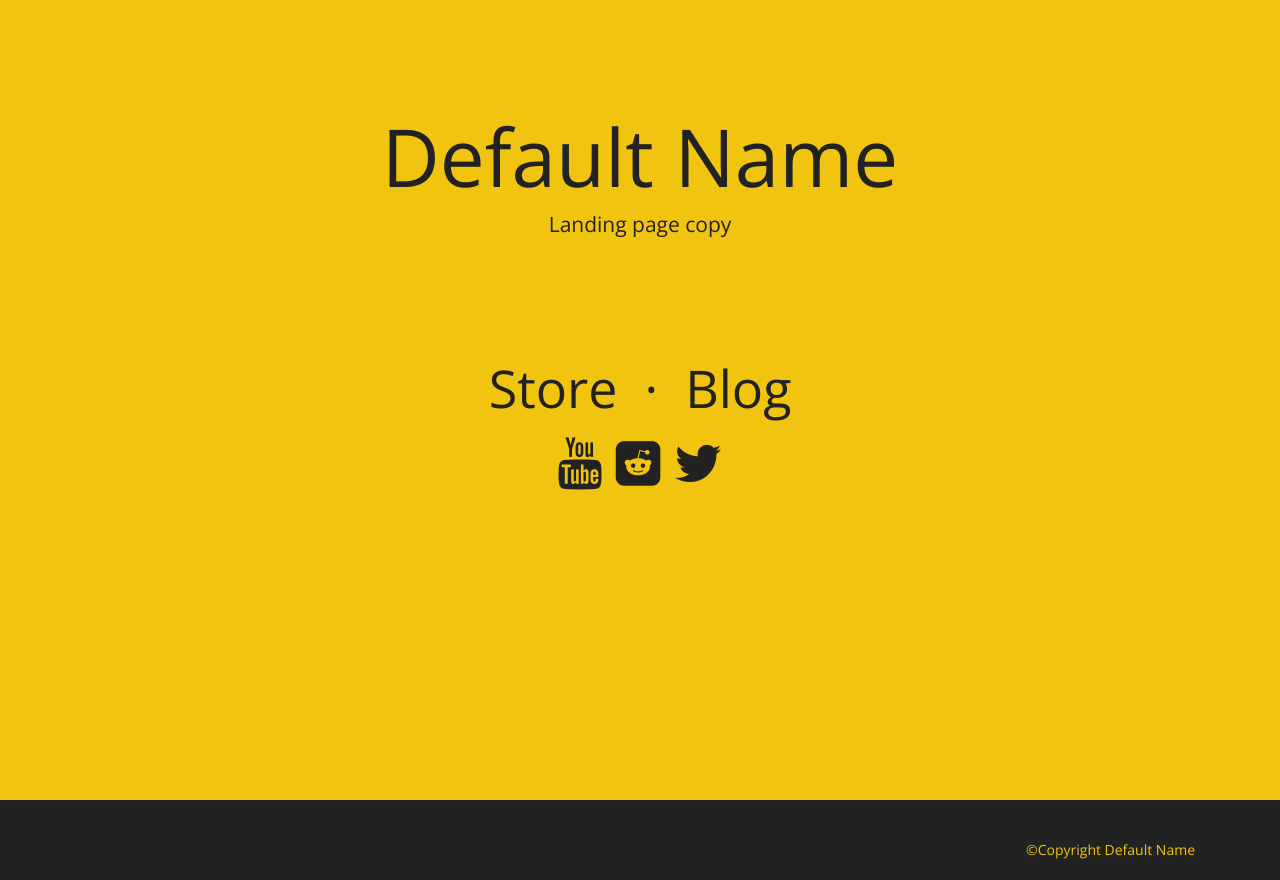
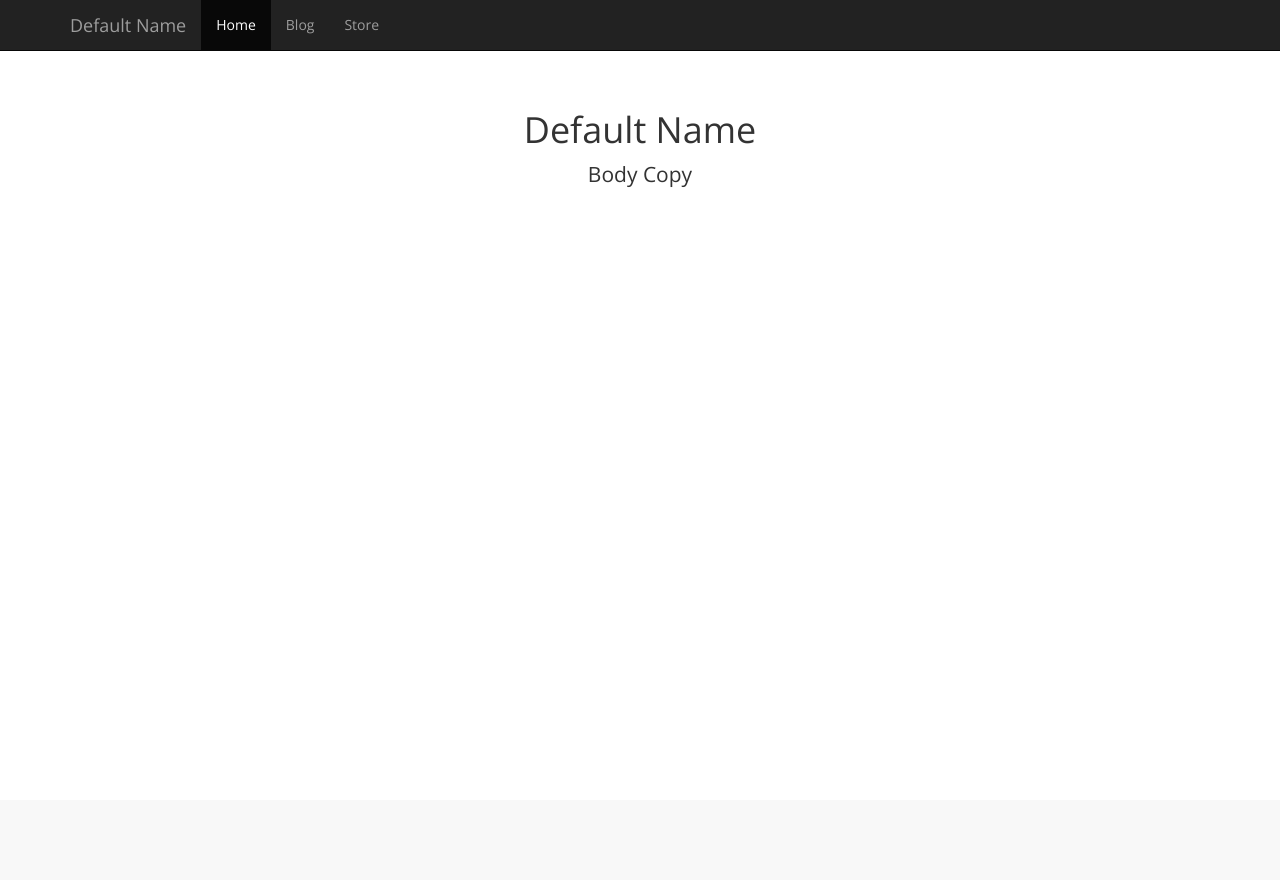
Before and after one commit to bliti/tienda, a Django app: page / in a window 1280 px wide. After the commit the page ends 187 px from the top, so only its background shows below. Run offline with Django 3.2, Linux system fonts and the light colour scheme; some libraries are stand-ins or nearby versions.

Commit message:
updated landing page template to something more generic and flexible

```diff
--- a/landing_page/templates/index.html
+++ b/landing_page/templates/index.html
@@ -1,120 +1,77 @@
-<!-- Very simple template to get you started. -->
 <!DOCTYPE html>
 <html lang="en">
   <head>
-        <meta http-equiv="content-type" content="text/html; charset=UTF-8">
     <meta charset="utf-8">
-        <title>{{view.company_name}}</title>
-        <meta name="generator" content="Bootply" />
-        <meta name="viewport" content="width=device-width, initial-scale=1, maximum-scale=1">
-        <link href="//netdna.bootstrapcdn.com/bootstrap/3.0.2/css/bootstrap.min.css" rel="stylesheet">
+    <meta http-equiv="X-UA-Compatible" content="IE=edge">
+    <meta name="viewport" content="width=device-width, initial-scale=1">
+    <meta name="description" content="{{view.company_name}}">
+    <meta name="author" content="">
 
-        <!--[if lt IE 9]>
-          <script src="//html5shim.googlecode.com/svn/trunk/html5.js"></script>
-        <![endif]-->
-        <link rel="shortcut icon" href="/bootstrap/img/favicon.ico">
-        <link rel="apple-touch-icon" href="/bootstrap/img/apple-touch-icon.png">
-        <link rel="apple-touch-icon" sizes="72x72" href="/bootstrap/img/apple-touch-icon-72x72.png">
-        <link rel="apple-touch-icon" sizes="114x114" href="/bootstrap/img/apple-touch-icon-114x114.png">
-		<link href="//netdna.bootstrapcdn.com/font-awesome/4.2.0/css/font-awesome.min.css" type="text/css" rel="stylesheet">
+    <title>WutBot</title>
+
+    <!-- Bootstrap core CSS -->
+    <link href="//maxcdn.bootstrapcdn.com/bootstrap/3.3.0/css/bootstrap.min.css" rel="stylesheet">
 	<link href='http://fonts.googleapis.com/css?family=Open+Sans' rel='stylesheet' type='text/css'>
 
 
 
-	<style type="text/css">
-		  html,body {
-		  height:100%;
+    <!-- HTML5 shim and Respond.js for IE8 support of HTML5 elements and media queries -->
+    <!--[if lt IE 9]>
+      <script src="https://oss.maxcdn.com/html5shiv/3.7.2/html5shiv.min.js"></script>
+      <script src="https://oss.maxcdn.com/respond/1.4.2/respond.min.js"></script>
+    <![endif]-->
+
+    <style>
+
+		body {
+		  padding-top: 50px;
 		  font-family: 'Open Sans', sans-serif;
-		  background: #222;
 		}
-
-		h1 {
-		  font-family: 'Open Sans', sans-serif;
-		  font-size:80px;
-		  color:#222;
-		}
-
-		.footer {
-			color:#f1c40f;
-
-		}
-
-		.lead {
-			color:#222;
-		}
-
-
-		/* Custom container */
-		.container-full {
-		  margin: 0 auto;
-		  width: 100%;
-		  min-height:100%;
-		  background-color:#f1c40f;
-		  color:#222;
-		  overflow:hidden;
-		}
-
-		.container-full a {
-		  color:#222;
-		  text-decoration:none;
-		}
-
-		.vcenter {
-		  margin-top:7%;
+		.starter-template {
+		  padding: 40px 15px;
+		  text-align: center;
 		}
 
     </style>
   </head>
 
+  <body>
 
-    <body  >
+    <nav class="navbar navbar-inverse navbar-fixed-top" role="navigation">
+      <div class="container">
+        <div class="navbar-header">
+          <button type="button" class="navbar-toggle collapsed" data-toggle="collapse" data-target="#navbar" aria-expanded="false" aria-controls="navbar">
+            <span class="sr-only">Toggle navigation</span>
+            <span class="icon-bar"></span>
+            <span class="icon-bar"></span>
+            <span class="icon-bar"></span>
+          </button>
+          <a class="navbar-brand" href="/">{{view.company_name}}</a>
+        </div>
+        <div id="navbar" class="collapse navbar-collapse">
+          <ul class="nav navbar-nav">
+            <li class="active"><a href="/">Home</a></li>
+            <li><a href="#">Blog</a></li>
+            <li><a href="#">Store</a></li>
+          </ul>
+        </div><!--/.nav-collapse -->
+      </div>
+    </nav>
 
-        <div class="container-full">
+    <div class="container">
 
-      <div class="row">
-
-        <div class="col-lg-12 text-center vcenter">
+      <div class="starter-template">
         <h1>{{view.company_name}}</h1>
-		<p class="lead">Landing page copy</p>
-
+        <p class="lead">Body Copy</p>
       </div>
 
-      </div> <!-- /row -->
-
-  	  <div class="row">
-
-        <div class="col-lg-12 text-center vcenter" style="font-size:39pt;">
-           <a href="#">Store</a>&nbsp; &middot; &nbsp;<a href="#">Blog</a>
-
-		   <br>
-
-		   <a href="#"><i class="fa fa-youtube"></i></a>
-           <a href="#"><i class="fa fa-reddit-square"></i></a>
-           <a href="#"><i class="fa fa-twitter"></i></a>
+    </div><!-- /.container -->
 
 
-        </div>
-
-      </div>
-
-  	<br><br><br><br><br>
-
-</div> <!-- /container full -->
-
-
-
-<div class="container footer">
-        <div class="col-lg-12">
-        <br><br>
-          <p class="pull-right">©Copyright {{view.company_name}}</p>
-        <br><br>
-        </div>
-    </div>
-</div>
-
-
-
-        <script type='text/javascript' src="//ajax.googleapis.com/ajax/libs/jquery/1.9.1/jquery.min.js"></script>
-        <script type='text/javascript' src="//netdna.bootstrapcdn.com/bootstrap/3.0.2/js/bootstrap.min.js"></script>
+    <!-- Bootstrap core JavaScript
+    ================================================== -->
+    <!-- Placed at the end of the document so the pages load faster -->
+    <script src="https://ajax.googleapis.com/ajax/libs/jquery/1.11.1/jquery.min.js"></script>
+    <script src="//maxcdn.bootstrapcdn.com/bootstrap/3.3.0/js/bootstrap.min.js"></script>
   </body>
 </html>
```
Lines whose indentation alone changed are shown as unchanged.
